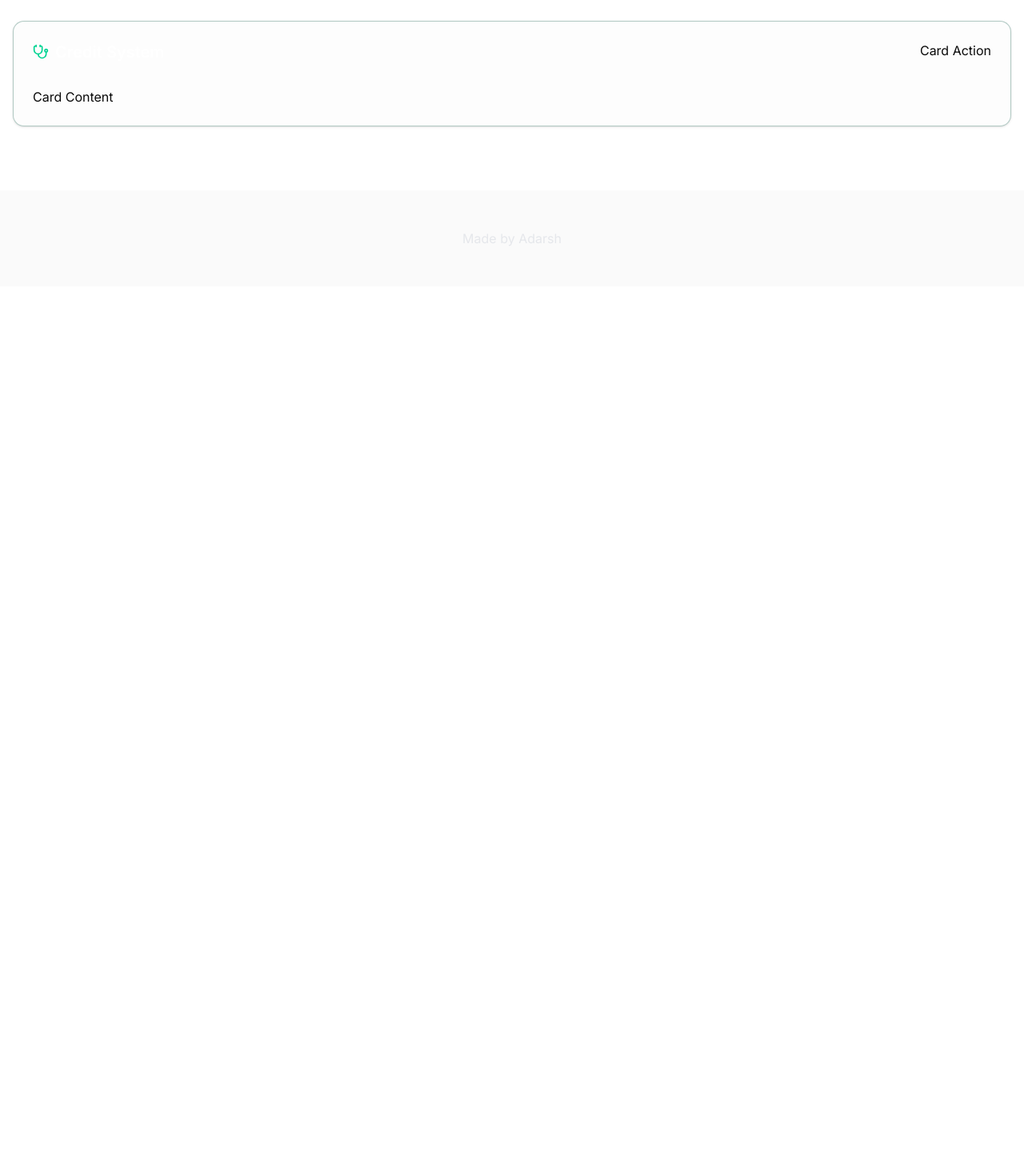
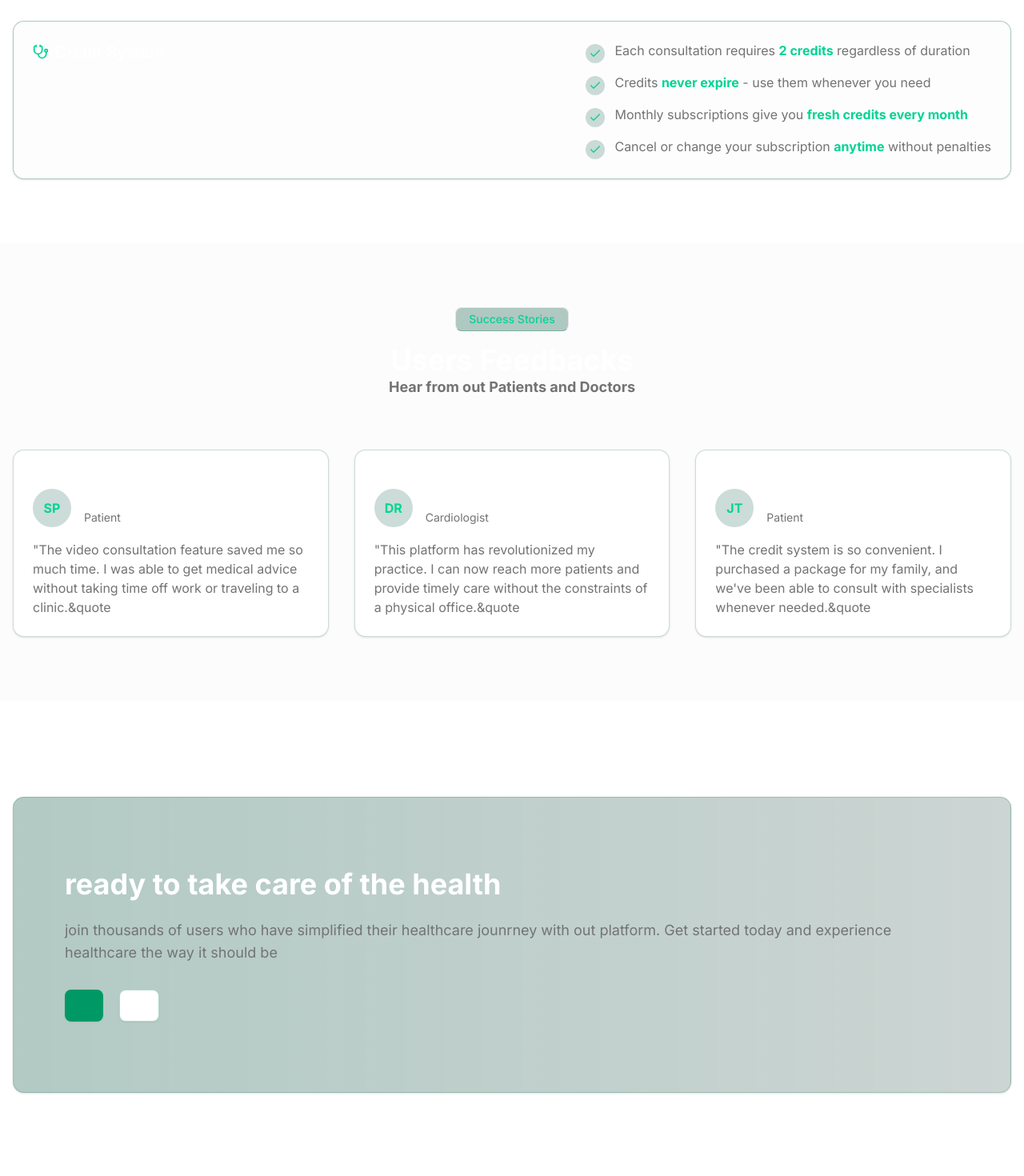
Before and after one commit to 4darsh23/MediConnect, a Next.js app: page / in a window 1280 px wide. Shown: the part 1960-3430 px from the top of the page at 80% size. Before the commit the page ends 2318 px from the top, so only its background shows below. Built offline with nearby package versions, Linux system fonts and the light colour scheme; no server answers.

Commit message:
adding database

```diff
--- a/app/page.jsx
+++ b/app/page.jsx
@@ -1,8 +1,7 @@
 import { Button } from "@/components/ui/button";
 import { Badge } from "@/components/ui/badge";
-import { ArrowRight, Link, Stethoscope } from "lucide-react";
-import { image } from "next/image";
-import { features } from "@/lib/data";
+import { ArrowRight, Check, Link, Stethoscope } from "lucide-react";
+import { creditBenefits, features, testimonials } from "@/lib/data";
 import { Card, CardAction, CardContent, CardHeader, CardTitle } from "@/components/ui/card";
 
 export default function Home() {
@@ -100,6 +99,7 @@ export default function Home() {
 
           <div>
             {/*pricing table*/}
+
             <Card className="mt-12 bg-muted/20 border-emerald-900/30">
               <CardHeader>
                 <CardTitle className="text-xl font-semibold text-white flex items-center">
@@ -107,13 +107,101 @@ export default function Home() {
                   Credit System
                 </CardTitle>
 
-                <CardAction>Card Action</CardAction>
+                <CardAction>
+                  <ul className="space-y-3">
+                    {" "}
+                    {creditBenefits.map((benefit, index) => {
+                      return (
+                        <li
+                          key={index}
+                          className="flex items-start"
+                        >
+                          <div className="mr-3 mt-1 bg-emerald-900/20 p-1 rounded-full">
+                            <Check className="h-4 w-4 text-emerald-400" />
+                          </div>
+                          <p
+                            className="text-muted-foreground"
+                            dangerouslySetInnerHTML={{ __html: benefit }}
+                          />
+                        </li>
+                      );
+                    })}{" "}
+                  </ul>
+                </CardAction>
               </CardHeader>
-              <CardContent>
-                <p>Card Content</p>
-              </CardContent>
             </Card>
           </div>
+        </div>
+      </section>
+
+      <section className=" py-20 bg-muted/30">
+        <div className="container mx-auto px-4">
+          <div className="text-center mb-16">
+            <Badge
+              variant="outline"
+              className="bg-emerald-900/30 border-b-emerald-700/30 px-4 py-1 text-emerald-400 text-sm font-medium mb-4 "
+            >
+              {" "}
+              Success Stories{" "}
+            </Badge>
+            <h2 className="text-3xl md:text-4xl font-bold text-white mb-4">
+              Users Feedbacks
+              <p className="text-muted-foreground text-lg max-w-2xl mx-auto"> Hear from out Patients and Doctors </p>
+            </h2>
+          </div>
+          <div className="grid grid-cols-1 md:grid-cols-2 lg:grid-cols-3 gap-8">
+            {testimonials.map((testimonials, index) => {
+              return (
+                <Card
+                  key={index}
+                  className="border-emerald-900/20 hover:border-emerald-900/40 transition-all duration-300"
+                >
+                  <CardContent className="pt-6">
+                    <div className=" flex items-center mb-4">
+                      <div className=" w-12 h-12 rounded-full bg-emerald-900/20  justify-center mr-4  flex items-center">
+                        <span className="text-emerald-400 font-bold">{testimonials.initials}</span>
+                      </div>
+                      <div>
+                        <h4 className="font-semibold text-white">{testimonials.name}</h4>
+                        <p className="text-sm text-muted-foreground">{testimonials.role}</p>
+                      </div>
+                    </div>
+                    <p className="text-muted-foreground    ">&quot;{testimonials.quote}&quote</p>
+                  </CardContent>
+                </Card>
+              );
+            })}
+          </div>
+        </div>
+      </section>
+
+      <section className=" py-30">
+        <div className="container mx-auto px-4">
+          <Card className="bg-gradient-to-r from-emerald-900/30 to-emerald-950/20 border-emerald-800/20">
+            <CardContent className="p-8 md:p-12 lg:p-16 relative overflow-hidden">
+              <div>
+                <h2 className="text-3xl md:text-4xl font-bold text-white mb-6">ready to take care of the health</h2>
+              </div>
+              <p className="text-lg text-muted-foreground mb-8">join thousands of users who have simplified their healthcare jounrney with out platform. Get started today and experience healthcare the way it should be</p>
+              <div className="flex flex-col sm:flex-row gap-5">
+                <Button
+                  size="lg"
+                  className="bg-emerald-600 text-white hover:bg-emerald-700"
+                  asChild
+                >
+                  <Link href="/sign-up"> Sign up now </Link>
+                </Button>
+                <Button
+                  asChild
+                  variant="outline"
+                  size="lg"
+                  className="border-emerald-700/30 hover:bg-muted/80"
+                >
+                  <Link href="/pricing"> View Pricing </Link>
+                </Button>
+              </div>
+            </CardContent>
+          </Card>
         </div>
       </section>
     </div>
```
Also changed, not shown: 1 other file (tests, documents, lock files or other folders).
